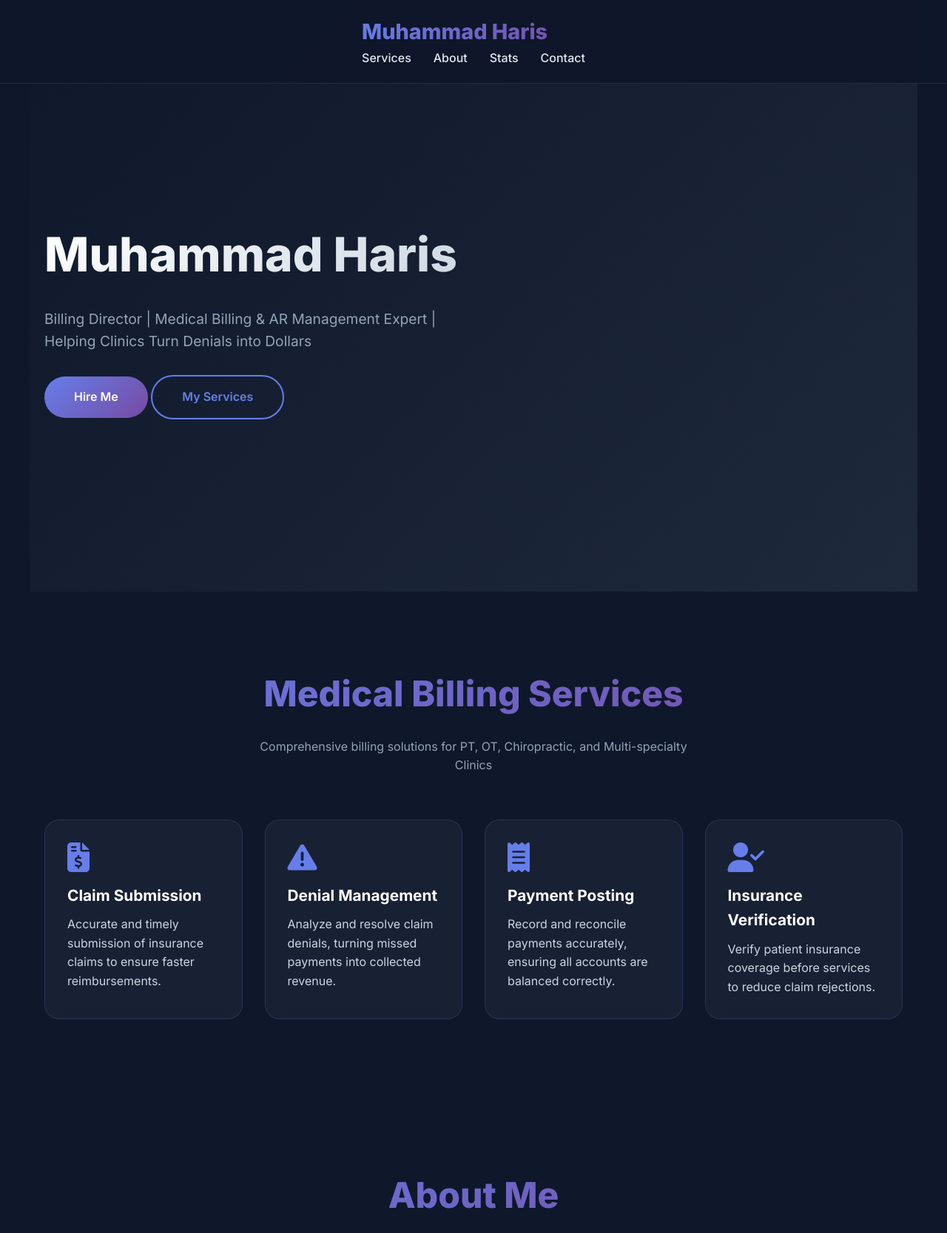
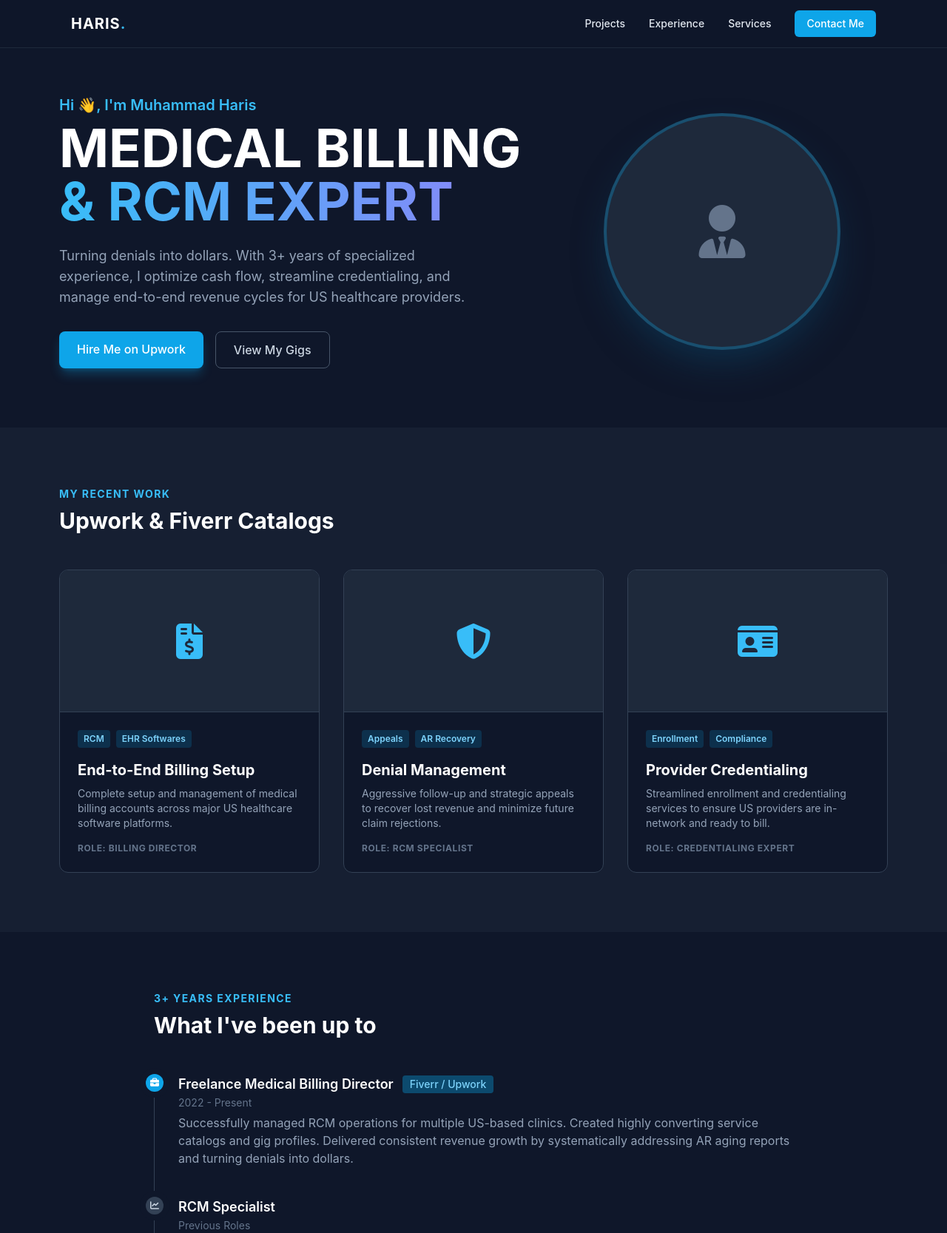
Before and after one commit to harismedicalbiller/portfolio, a plain HTML site: page index.html in a window 1280 px wide. Shown: the top 1667 px of the page at 74% size. Drawn offline with nearby package versions, Linux system fonts and the light colour scheme.

Commit message:
Refactor index.html for enhanced layout and styles
Updated HTML structure and styles for improved layout and design.

```diff
--- a/index.html
+++ b/index.html
@@ -1,195 +1,201 @@
 <!DOCTYPE html>
-<html lang="en">
+<html lang="en" class="scroll-smooth">
 <head>
     <meta charset="UTF-8">
     <meta name="viewport" content="width=device-width, initial-scale=1.0">
-  <title>Muhammad Haris | Billing Director | Medical Billing Services</title>
-  <link href="https://fonts.googleapis.com/css2?family=Inter:wght@300;400;500;600;700;800&display=swap" rel="stylesheet">
+    <title>Muhammad Haris | Medical Billing & RCM Expert</title>
+    <script src="https://cdn.tailwindcss.com"></script>
     <link rel="stylesheet" href="https://cdnjs.cloudflare.com/ajax/libs/font-awesome/6.4.0/css/all.min.css">
     <style>
-    * { margin: 0; padding: 0; box-sizing: border-box; }
-    body { font-family: 'Inter', sans-serif; line-height: 1.6; background: #0f172a; color: #e2e8f0; }
-    a { text-decoration: none; color: inherit; }
-    .container { max-width: 1200px; margin: 0 auto; padding: 0 20px; }
-
-    /* Navbar */
-    nav { display: flex; justify-content: space-between; align-items: center; padding: 20px 0; position: fixed; width: 100%; top: 0; background: rgba(15,23,42,0.95); z-index: 100; border-bottom: 1px solid rgba(102,126,234,0.2); }
-    .logo { font-size: 1.8rem; font-weight: 800; background: linear-gradient(135deg, #667eea 0%, #764ba2 100%); -webkit-background-clip: text; -webkit-text-fill-color: transparent; cursor: pointer; }
-    .nav-links { display: flex; gap: 30px; list-style: none; }
-    .nav-links a { font-weight: 500; position: relative; }
-    .nav-links a::after { content: ''; position: absolute; bottom: -5px; left: 0; width: 0; height: 2px; background: #667eea; transition: width 0.3s; }
-    .nav-links a:hover::after { width: 100%; }
-    .hamburger { display: none; flex-direction: column; cursor: pointer; gap: 5px; }
-    .hamburger span { width: 25px; height: 3px; background: #667eea; border-radius: 2px; }
-
-    /* Hero */
-    .hero { min-height: 100vh; display: flex; align-items: center; position: relative; padding-top: 60px; background: linear-gradient(135deg, #0f172a 0%, #1e293b 100%); }
-    .hero h1 { font-size: 4rem; font-weight: 800; margin-bottom: 20px; background: linear-gradient(135deg, #ffffff 0%, #cbd5e1 100%); -webkit-background-clip: text; -webkit-text-fill-color: transparent; }
-    .hero p { font-size: 1.2rem; color: #94a3b8; margin-bottom: 30px; max-width: 600px; }
-
-    /* Buttons */
-    .btn { padding: 15px 40px; border-radius: 50px; font-weight: 600; transition: all 0.3s; display: inline-block; }
-    .btn-primary { background: linear-gradient(135deg, #667eea 0%, #764ba2 100%); color: white; }
-    .btn-primary:hover { transform: translateY(-3px); box-shadow: 0 15px 40px rgba(102,126,234,0.4); }
-    .btn-secondary { border: 2px solid #667eea; color: #667eea; }
-    .btn-secondary:hover { background: rgba(102,126,234,0.1); transform: translateY(-3px); }
-
-    /* Sections */
-    section { padding: 100px 0; }
-    .section-title { font-size: 3rem; font-weight: 800; background: linear-gradient(135deg, #667eea 0%, #764ba2 100%); -webkit-background-clip: text; -webkit-text-fill-color: transparent; text-align: center; margin-bottom: 20px; }
-    .section-subtitle { text-align: center; color: #94a3b8; max-width: 600px; margin: 0 auto 60px; }
-
-    /* Services */
-    .services-grid { display: grid; grid-template-columns: repeat(auto-fit,minmax(250px,1fr)); gap: 30px; }
-    .service-card { background: rgba(30,41,59,0.6); backdrop-filter: blur(10px); padding: 30px; border-radius: 20px; border: 1px solid rgba(102,126,234,0.2); transition: all 0.3s; }
-    .service-card:hover { transform: translateY(-10px); border-color: rgba(102,126,234,0.5); background: rgba(30,41,59,0.9); }
-    .service-card i { font-size: 2.5rem; margin-bottom: 15px; color: #667eea; }
-    .service-card h3 { font-size: 1.3rem; margin-bottom: 10px; color: #ffffff; }
-    .service-card p { color: #cbd5e1; line-height: 1.6; }
-
-    /* About */
-    .about-grid { display: grid; grid-template-columns: 1fr 1fr; gap: 60px; align-items: center; }
-    .about-grid img { width: 100%; border-radius: 20px; }
-    .skill-tags { display: flex; flex-wrap: wrap; gap: 15px; margin-top: 20px; }
-    .skill-tag { padding: 10px 20px; border-radius: 50px; background: rgba(102,126,234,0.2); border: 1px solid rgba(102,126,234,0.4); color: #cbd5e1; }
-
-    /* Stats */
-    .stats-grid { display: grid; grid-template-columns: repeat(auto-fit,minmax(150px,1fr)); gap: 30px; text-align: center; color: white; }
-    .stat-number { font-size: 2.5rem; font-weight: 800; margin-bottom: 10px; }
-    .stat-label { font-size: 1rem; opacity: 0.8; }
-
-    /* Contact */
-    .contact-grid { display: grid; grid-template-columns: 1fr 1fr; gap: 50px; align-items: start; }
-    .contact-form { background: rgba(30,41,59,0.6); backdrop-filter: blur(10px); padding: 40px; border-radius: 20px; border: 1px solid rgba(102,126,234,0.2); }
-    .contact-form input, .contact-form textarea { width: 100%; padding: 15px 20px; border-radius: 12px; border: 2px solid rgba(102,126,234,0.2); background: rgba(15,23,42,0.8); color: #ffffff; margin-bottom: 20px; font-size: 1rem; }
-    .contact-form button { width: 100%; padding: 15px; border-radius: 50px; background: #667eea; color: white; font-weight: 600; cursor: pointer; border: none; transition: all 0.3s; }
-    .contact-form button:hover { transform: translateY(-3px); box-shadow: 0 10px 30px rgba(102,126,234,0.4); }
-
-    /* Footer */
-    footer { background: #0f172a; color: #94a3b8; padding: 40px 0; text-align: center; border-top: 1px solid rgba(102,126,234,0.2); }
-
-    /* Responsive */
-    @media (max-width: 768px) { .about-grid, .contact-grid { grid-template-columns: 1fr; } .nav-links { display: none; flex-direction: column; gap: 15px; } .hamburger { display: flex; } }
+        body {
+            background-color: #0f172a; /* Sleek dark background like the reference */
+            color: #e2e8f0;
+            font-family: 'Inter', sans-serif;
+        }
+        .gradient-text {
+            background: linear-gradient(to right, #38bdf8, #818cf8);
+            -webkit-background-clip: text;
+            -webkit-text-fill-color: transparent;
+        }
+        .card-hover {
+            transition: transform 0.3s ease, box-shadow 0.3s ease;
+        }
+        .card-hover:hover {
+            transform: translateY(-5px);
+            box-shadow: 0 10px 25px -5px rgba(56, 189, 248, 0.2);
+        }
     </style>
 </head>
-<body>
-  <!-- Navbar -->
-  <nav>
-    <div class="container nav-container">
-      <div class="logo">Muhammad Haris</div>
-      <ul class="nav-links">
-        <li><a href="#services">Services</a></li>
-        <li><a href="#about">About</a></li>
-        <li><a href="#stats">Stats</a></li>
-        <li><a href="#contact">Contact</a></li>
-      </ul>
-      <div class="hamburger" onclick="document.querySelector('.nav-links').classList.toggle('active')">
-        <span></span><span></span><span></span>
+<body class="antialiased">
+
+    <nav class="fixed w-full bg-slate-900/90 backdrop-blur-md z-50 border-b border-slate-800">
+        <div class="max-w-6xl mx-auto px-4 sm:px-6 lg:px-8">
+            <div class="flex items-center justify-between h-16">
+                <div class="flex-shrink-0 font-bold text-xl tracking-wider text-white">
+                    HARIS<span class="text-sky-400">.</span>
+                </div>
+                <div class="hidden md:block">
+                    <div class="ml-10 flex items-baseline space-x-8 text-sm font-medium">
+                        <a href="#projects" class="hover:text-sky-400 transition-colors">Projects</a>
+                        <a href="#experience" class="hover:text-sky-400 transition-colors">Experience</a>
+                        <a href="#services" class="hover:text-sky-400 transition-colors">Services</a>
+                        <a href="#contact" class="bg-sky-500 text-white px-4 py-2 rounded-md hover:bg-sky-600 transition-colors">Contact Me</a>
+                    </div>
+                </div>
             </div>
         </div>
     </nav>
 
-  <!-- Hero -->
-  <section class="hero container">
-    <div class="hero-content">
-      <h1>Muhammad Haris</h1>
-      <p>Billing Director | Medical Billing & AR Management Expert | Helping Clinics Turn Denials into Dollars</p>
-      <a href="#contact" class="btn btn-primary">Hire Me</a>
-      <a href="#services" class="btn btn-secondary">My Services</a>
+    <section class="pt-32 pb-20 px-4 max-w-6xl mx-auto flex flex-col-reverse md:flex-row items-center justify-between">
+        <div class="md:w-3/5 mt-10 md:mt-0">
+            <h2 class="text-xl text-sky-400 font-semibold mb-2">Hi 👋, I'm Muhammad Haris</h2>
+            <h1 class="text-5xl md:text-7xl font-bold text-white mb-6 leading-tight">
+                MEDICAL BILLING <br> <span class="gradient-text">& RCM EXPERT</span>
+            </h1>
+            <p class="text-lg text-slate-400 mb-8 max-w-xl">
+                Turning denials into dollars. With 3+ years of specialized experience, I optimize cash flow, streamline credentialing, and manage end-to-end revenue cycles for US healthcare providers.
+            </p>
+            <div class="flex space-x-4">
+                <a href="#contact" class="bg-sky-500 text-white px-6 py-3 rounded-lg font-medium hover:bg-sky-600 transition-colors shadow-lg shadow-sky-500/30">Hire Me on Upwork</a>
+                <a href="#projects" class="border border-slate-600 text-slate-300 px-6 py-3 rounded-lg font-medium hover:border-sky-400 hover:text-sky-400 transition-colors">View My Gigs</a>
             </div>
-  </section>
-
-  <!-- Services -->
-  <section id="services">
-    <h2 class="section-title">Medical Billing Services</h2>
-    <p class="section-subtitle">Comprehensive billing solutions for PT, OT, Chiropractic, and Multi-specialty Clinics</p>
-    <div class="container services-grid">
-      <div class="service-card">
-        <i class="fas fa-file-invoice-dollar"></i>
-        <h3>Claim Submission</h3>
-        <p>Accurate and timely submission of insurance claims to ensure faster reimbursements.</p>
         </div>
-      <div class="service-card">
-        <i class="fas fa-exclamation-triangle"></i>
-        <h3>Denial Management</h3>
-        <p>Analyze and resolve claim denials, turning missed payments into collected revenue.</p>
-      </div>
-      <div class="service-card">
-        <i class="fas fa-receipt"></i>
-        <h3>Payment Posting</h3>
-        <p>Record and reconcile payments accurately, ensuring all accounts are balanced correctly.</p>
-      </div>
-      <div class="service-card">
-        <i class="fas fa-user-check"></i>
-        <h3>Insurance Verification</h3>
-        <p>Verify patient insurance coverage before services to reduce claim rejections.</p>
+        <div class="md:w-2/5 flex justify-center">
+            <div class="w-64 h-64 md:w-80 md:h-80 bg-slate-800 rounded-full border-4 border-sky-500/30 flex items-center justify-center overflow-hidden shadow-2xl shadow-sky-900/50">
+                <i class="fa-solid fa-user-tie text-7xl text-slate-500"></i>
             </div>
         </div>
     </section>
 
-  <!-- About -->
-  <section id="about">
-    <h2 class="section-title">About Me</h2>
-    <div class="container about-grid">
-      <div class="about-content">
-        <p>I am Muhammad Haris, a Billing Director with 3+ years of experience in medical billing, accounts receivable, and denial management. I work with multi-specialty clinics and have expertise in PT, OT, Chiropractic, and other specialties. My goal is to optimize your revenue cycle and ensure maximum reimbursement efficiency.</p>
-        <div class="skill-tags">
-          <span class="skill-tag">Medical Billing</span>
-          <span class="skill-tag">AR Management</span>
-          <span class="skill-tag">Denial Resolution</span>
-          <span class="skill-tag">Payment Posting</span>
-          <span class="skill-tag">Insurance Verification</span>
+    <section id="projects" class="py-20 bg-slate-800/50">
+        <div class="max-w-6xl mx-auto px-4">
+            <h3 class="text-sm font-bold tracking-widest text-sky-400 uppercase mb-2">My Recent Work</h3>
+            <h2 class="text-3xl font-bold text-white mb-12">Upwork & Fiverr Catalogs</h2>
+
+            <div class="grid grid-cols-1 md:grid-cols-2 lg:grid-cols-3 gap-8">
+                <div class="bg-slate-900 rounded-xl overflow-hidden card-hover border border-slate-700">
+                    <div class="h-48 bg-slate-800 flex items-center justify-center border-b border-slate-700">
+                        <i class="fa-solid fa-file-invoice-dollar text-5xl text-sky-400"></i>
+                    </div>
+                    <div class="p-6">
+                        <div class="flex gap-2 mb-4 text-xs font-semibold text-sky-300">
+                            <span class="bg-sky-900/50 px-2 py-1 rounded">RCM</span>
+                            <span class="bg-sky-900/50 px-2 py-1 rounded">EHR Softwares</span>
+                        </div>
+                        <h4 class="text-xl font-bold text-white mb-2">End-to-End Billing Setup</h4>
+                        <p class="text-sm text-slate-400 mb-4">Complete setup and management of medical billing accounts across major US healthcare software platforms.</p>
+                        <p class="text-xs text-slate-500 font-bold uppercase tracking-wider">Role: Billing Director</p>
                     </div>
                 </div>
-      <div class="about-image">
-        <img src="https://i.ibb.co/7vZ4L1x/profile.jpg" alt="Muhammad Haris">
+
+                <div class="bg-slate-900 rounded-xl overflow-hidden card-hover border border-slate-700">
+                    <div class="h-48 bg-slate-800 flex items-center justify-center border-b border-slate-700">
+                        <i class="fa-solid fa-shield-halved text-5xl text-sky-400"></i>
+                    </div>
+                    <div class="p-6">
+                        <div class="flex gap-2 mb-4 text-xs font-semibold text-sky-300">
+                            <span class="bg-sky-900/50 px-2 py-1 rounded">Appeals</span>
+                            <span class="bg-sky-900/50 px-2 py-1 rounded">AR Recovery</span>
+                        </div>
+                        <h4 class="text-xl font-bold text-white mb-2">Denial Management</h4>
+                        <p class="text-sm text-slate-400 mb-4">Aggressive follow-up and strategic appeals to recover lost revenue and minimize future claim rejections.</p>
+                        <p class="text-xs text-slate-500 font-bold uppercase tracking-wider">Role: RCM Specialist</p>
+                    </div>
+                </div>
+
+                <div class="bg-slate-900 rounded-xl overflow-hidden card-hover border border-slate-700">
+                    <div class="h-48 bg-slate-800 flex items-center justify-center border-b border-slate-700">
+                        <i class="fa-solid fa-id-card text-5xl text-sky-400"></i>
+                    </div>
+                    <div class="p-6">
+                        <div class="flex gap-2 mb-4 text-xs font-semibold text-sky-300">
+                            <span class="bg-sky-900/50 px-2 py-1 rounded">Enrollment</span>
+                            <span class="bg-sky-900/50 px-2 py-1 rounded">Compliance</span>
+                        </div>
+                        <h4 class="text-xl font-bold text-white mb-2">Provider Credentialing</h4>
+                        <p class="text-sm text-slate-400 mb-4">Streamlined enrollment and credentialing services to ensure US providers are in-network and ready to bill.</p>
+                        <p class="text-xs text-slate-500 font-bold uppercase tracking-wider">Role: Credentialing Expert</p>
+                    </div>
+                </div>
             </div>
         </div>
     </section>
 
-  <!-- Stats -->
-  <section id="stats" style="background: linear-gradient(135deg,#667eea 0%,#764ba2 100%); color:white;">
-    <div class="container stats-grid">
-      <div>
-        <div class="stat-number">1000+</div>
-        <div class="stat-label">Claims Processed</div>
+    <section id="experience" class="py-20">
+        <div class="max-w-4xl mx-auto px-4">
+            <h3 class="text-sm font-bold tracking-widest text-sky-400 uppercase mb-2">3+ Years Experience</h3>
+            <h2 class="text-3xl font-bold text-white mb-12">What I've been up to</h2>
+
+            <div class="relative border-l border-slate-700 ml-3 md:ml-0">
+                <div class="mb-10 ml-8">
+                    <span class="absolute flex items-center justify-center w-6 h-6 bg-sky-500 rounded-full -left-3 ring-8 ring-slate-900">
+                        <i class="fa-solid fa-briefcase text-white text-xs"></i>
+                    </span>
+                    <h3 class="flex items-center mb-1 text-lg font-semibold text-white">Freelance Medical Billing Director <span class="bg-sky-900 text-sky-300 text-sm font-medium mr-2 px-2.5 py-0.5 rounded ml-3">Fiverr / Upwork</span></h3>
+                    <time class="block mb-2 text-sm font-normal leading-none text-slate-500">2022 - Present</time>
+                    <p class="mb-4 text-base font-normal text-slate-400">Successfully managed RCM operations for multiple US-based clinics. Created highly converting service catalogs and gig profiles. Delivered consistent revenue growth by systematically addressing AR aging reports and turning denials into dollars.</p>
                 </div>
-      <div>
-        <div class="stat-number">200+</div>
-        <div class="stat-label">Happy Clients</div>
+                <div class="mb-10 ml-8">
+                    <span class="absolute flex items-center justify-center w-6 h-6 bg-slate-700 rounded-full -left-3 ring-8 ring-slate-900">
+                        <i class="fa-solid fa-chart-line text-slate-300 text-xs"></i>
+                    </span>
+                    <h3 class="mb-1 text-lg font-semibold text-white">RCM Specialist</h3>
+                    <time class="block mb-2 text-sm font-normal leading-none text-slate-500">Previous Roles</time>
+                    <p class="text-base font-normal text-slate-400">Mastered various medical billing softwares. Handled charge entry, payment posting, and patient demographics. Communicated directly with insurance reps to resolve complex claim issues.</p>
                 </div>
-      <div>
-        <div class="stat-number">95%</div>
-        <div class="stat-label">Denial Resolution Rate</div>
-      </div>
-      <div>
-        <div class="stat-number">3+</div>
-        <div class="stat-label">Years Experience</div>
             </div>
         </div>
     </section>
 
-  <!-- Contact -->
-  <section id="contact">
-    <h2 class="section-title">Contact Me</h2>
-    <div class="container contact-grid">
-      <div class="contact-info">
-        <p>Email: muhammadharis@example.com</p>
-        <p>Location: Pakistan</p>
-        <p>Phone: +92 300 0000000</p>
+    <section id="services" class="py-20 bg-slate-800/50">
+        <div class="max-w-6xl mx-auto px-4 text-center">
+            <h3 class="text-sm font-bold tracking-widest text-sky-400 uppercase mb-2">Services</h3>
+            <h2 class="text-3xl font-bold text-white mb-12">What I can do for you</h2>
+
+            <div class="grid grid-cols-1 md:grid-cols-3 gap-8 text-center">
+                <div class="p-8 bg-slate-900 rounded-xl border border-slate-700 card-hover">
+                    <i class="fa-solid fa-laptop-medical text-4xl text-sky-400 mb-4"></i>
+                    <h4 class="text-xl font-bold text-white mb-3">Revenue Cycle Management</h4>
+                    <p class="text-slate-400 text-sm">Full spectrum financial process management using top industry software to ensure maximum clinic profitability.</p>
                 </div>
-      <form class="contact-form">
-        <input type="text" placeholder="Full Name" required>
-        <input type="email" placeholder="Email Address" required>
-        <textarea placeholder="Your Message" required></textarea>
-        <button type="submit">Send Message</button>
-      </form>
+                <div class="p-8 bg-slate-900 rounded-xl border border-slate-700 card-hover">
+                    <i class="fa-solid fa-money-bill-trend-up text-4xl text-sky-400 mb-4"></i>
+                    <h4 class="text-xl font-bold text-white mb-3">AR Follow-up & Denials</h4>
+                    <p class="text-slate-400 text-sm">Targeted strategies to recover old accounts receivable and aggressively appeal denied claims.</p>
+                </div>
+                <div class="p-8 bg-slate-900 rounded-xl border border-slate-700 card-hover">
+                    <i class="fa-solid fa-user-doctor text-4xl text-sky-400 mb-4"></i>
+                    <h4 class="text-xl font-bold text-white mb-3">Provider Credentialing</h4>
+                    <p class="text-slate-400 text-sm">Navigating complex insurance panels to get your practice correctly enrolled and contracted.</p>
+                </div>
+            </div>
         </div>
     </section>
 
-  <!-- Footer -->
-  <footer>
-    <p>&copy; 2026 Muhammad Haris | Billing Director | Medical Billing Services. All Rights Reserved.</p>
+    <section id="contact" class="py-20">
+        <div class="max-w-3xl mx-auto px-4 text-center">
+            <div class="inline-block p-4 rounded-full bg-slate-800 border-2 border-slate-700 mb-6 shadow-lg shadow-sky-900/20">
+                <i class="fa-solid fa-envelope-open-text text-4xl text-sky-400"></i>
+            </div>
+            <h3 class="text-sm font-bold tracking-widest text-sky-400 uppercase mb-2">Available for Work</h3>
+            <h2 class="text-3xl md:text-4xl font-bold text-white mb-6">Let's optimize your billing!</h2>
+            <p class="text-lg text-slate-400 mb-10">
+                Whether you're a single practitioner or a large clinic looking to streamline your revenue cycle, I'm here to help. Feel free to reach out, and let's turn those denials into dollars! 💼💰
+            </p>
+            <div class="flex flex-col sm:flex-row justify-center items-center gap-4">
+                <a href="mailto:your-email@example.com" class="bg-sky-500 text-white px-8 py-4 rounded-lg font-bold text-lg hover:bg-sky-600 transition-colors shadow-lg shadow-sky-500/30 flex items-center gap-2">
+                    <i class="fa-solid fa-paper-plane"></i> Email Me
+                </a>
+                <a href="https://www.linkedin.com/in/muhammad-haris19" target="_blank" class="bg-slate-800 text-white border border-slate-600 px-8 py-4 rounded-lg font-bold text-lg hover:border-sky-400 hover:text-sky-400 transition-colors flex items-center gap-2">
+                    <i class="fa-brands fa-linkedin"></i> LinkedIn
+                </a>
+            </div>
+        </div>
+    </section>
+
+    <footer class="border-t border-slate-800 py-8 text-center text-slate-500 text-sm">
+        <p>&copy; 2026 Muhammad Haris. All rights reserved.</p>
     </footer>
+
 </body>
 </html>
```
Lines whose indentation alone changed are shown as unchanged.
